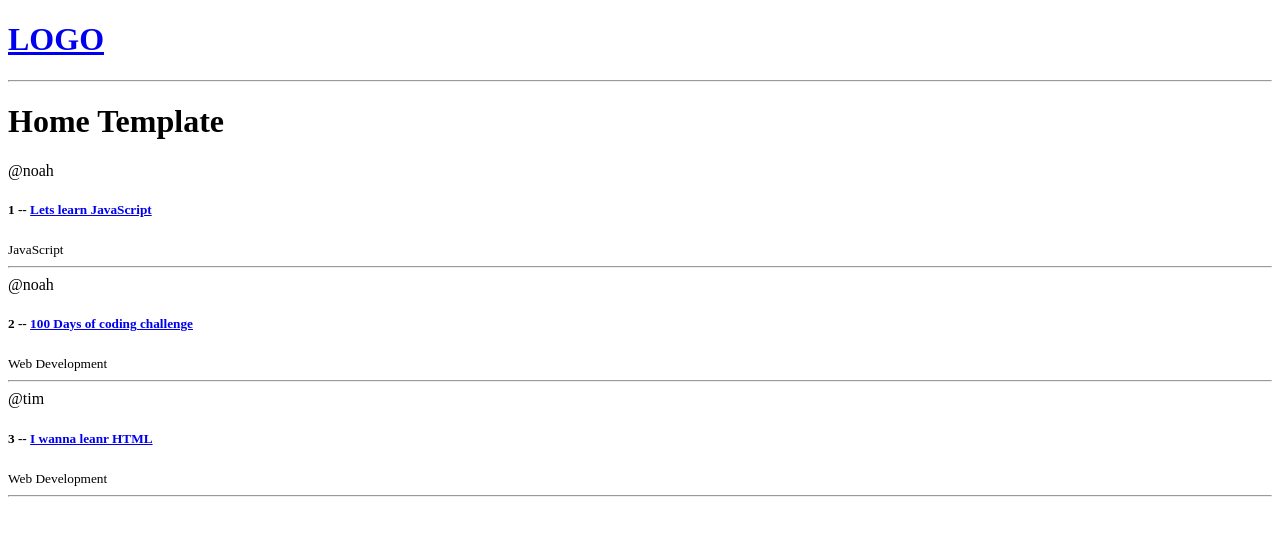
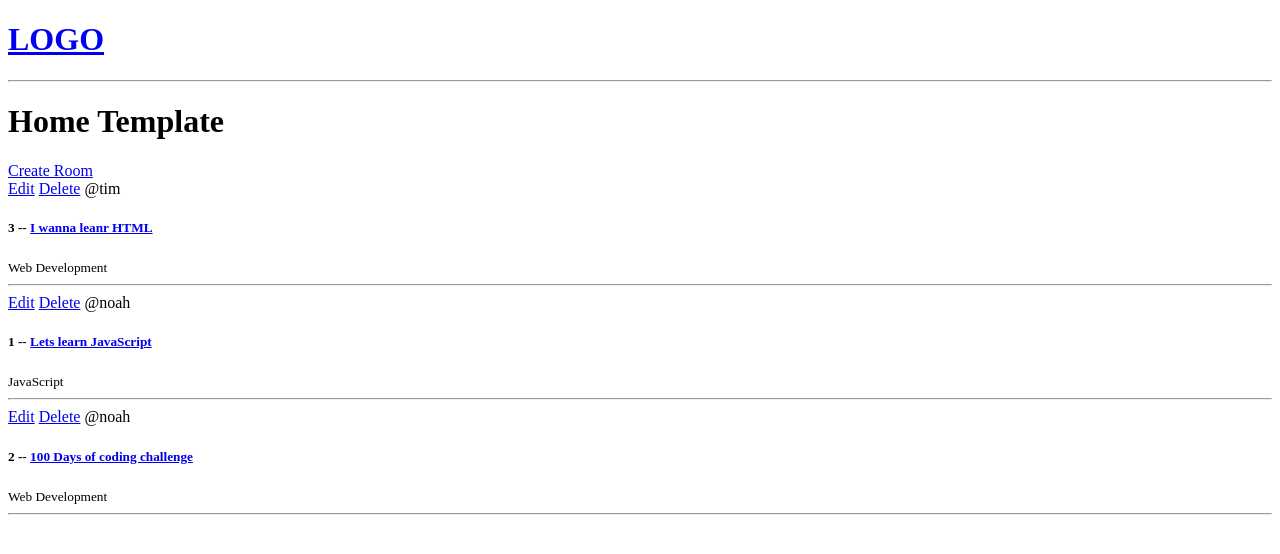
Before and after one commit to noahx937/djangop1-noah, a Django app: page / in a window 1280 px wide. Shown: the top 554 px of the page. Run offline with Django 5.2, Linux system fonts and the light colour scheme; data comes from the database, SQL or seed files in the repository; both versions use the stored data as it was after the commit.

Commit message:
added CRUD Functionality

```diff
--- a/base/models.py
+++ b/base/models.py
@@ -17,6 +17,9 @@ class Room(models.Model):
     updated = models.DateTimeField(auto_now=True)
     created = models.DateTimeField(auto_now_add=True)
 
+    class Meta:
+        ordering = ['-updated', '-created']
+
     def __str__(self):
         return self.name
 
--- a/base/templates/base/home.html
+++ b/base/templates/base/home.html
@@ -5,9 +5,15 @@
 <h1>Home Template</h1>
 
 <div>
+
+    <a href="{% url 'create-room' %}">Create Room</a>
+
     <div>
         {% for room in rooms %}
         <div>
+            <a href="{% url 'update-room' room.id %}">Edit</a>
+            <a href="{% url 'delete-room' room.id %}">Delete</a>
+
             <span>@{{room.host.username}}</span>
             <h5>{{ room.id }} -- <a href="{% url 'room' room.id %}">{{ room.name }}</h5></a>
             <small>{{room.topic.name}}</small>
--- a/base/urls.py
+++ b/base/urls.py
@@ -4,4 +4,8 @@ from . import views
 urlpatterns = [
     path('', views.home, name="home"),
     path('room/<str:pk>/', views.room, name="room"),
+
+    path('create-room/', views.createRoom, name="create-room"),
+    path('update-room/<str:pk>/', views.updateRoom, name="update-room"),
+    path('delete-room/<str:pk>/', views.deleteRoom, name="delete-room")
 ]
--- a/base/views.py
+++ b/base/views.py
@@ -1,5 +1,6 @@
-from django.shortcuts import render
+from django.shortcuts import render, redirect
 from .models import Room
+from .forms import RoomForm
 
 # Create your views here.
 
@@ -19,3 +20,33 @@ def room(request, pk):
     context =  {'room': room}
 
     return render(request, 'base/room.html', context)
+
+def createRoom(request):
+    form = RoomForm()
+    if request.method == 'POST':
+        form = RoomForm(request.POST)
+        if form.is_valid():
+           form.save()
+           return redirect('home')
+    context = {'form': form}
+    return render(request, 'base/room_form.html', context)
+
+def updateRoom(request, pk):
+    room = Room.objects.get(id=pk)
+    form = RoomForm(instance=room)
+
+    if request.method == 'POST':
+        form = RoomForm(request.POST, instance=room)
+        if form.is_valid():
+            form.save()
+            return redirect('home')
+
+    context = {'form': form}
+    return render(request, 'base/room_form.html', context)
+
+def deleteRoom(request, pk):
+    room = Room.objects.get(id=pk)
+    if request.method == 'POST':
+        room.delete()
+        return redirect('home')
+    return render(request, 'base/delete.html', {'obj': room})
```
Also changed, not shown: base/forms.py (added, +7 -0 lines), base/templates/base/delete.html (added, +12 -0 lines), base/templates/base/room_form.html (added, +13 -0 lines), base/migrations/0004_alter_room_options.py (added), db.sqlite3.
